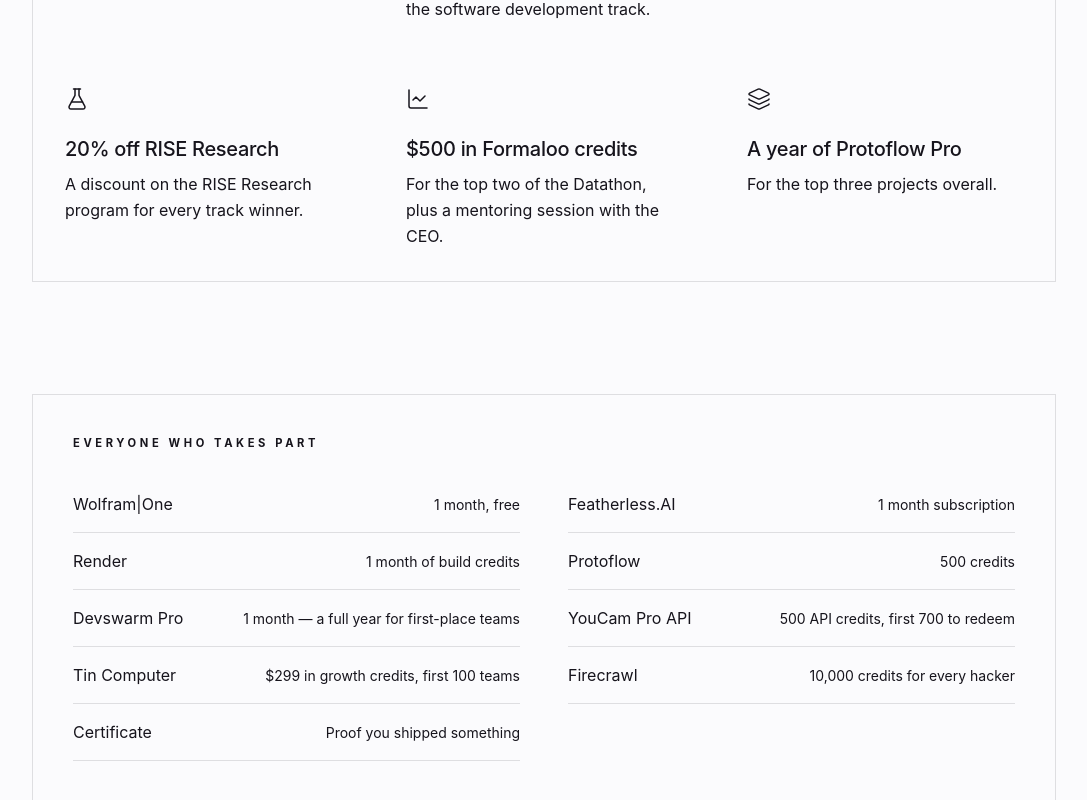
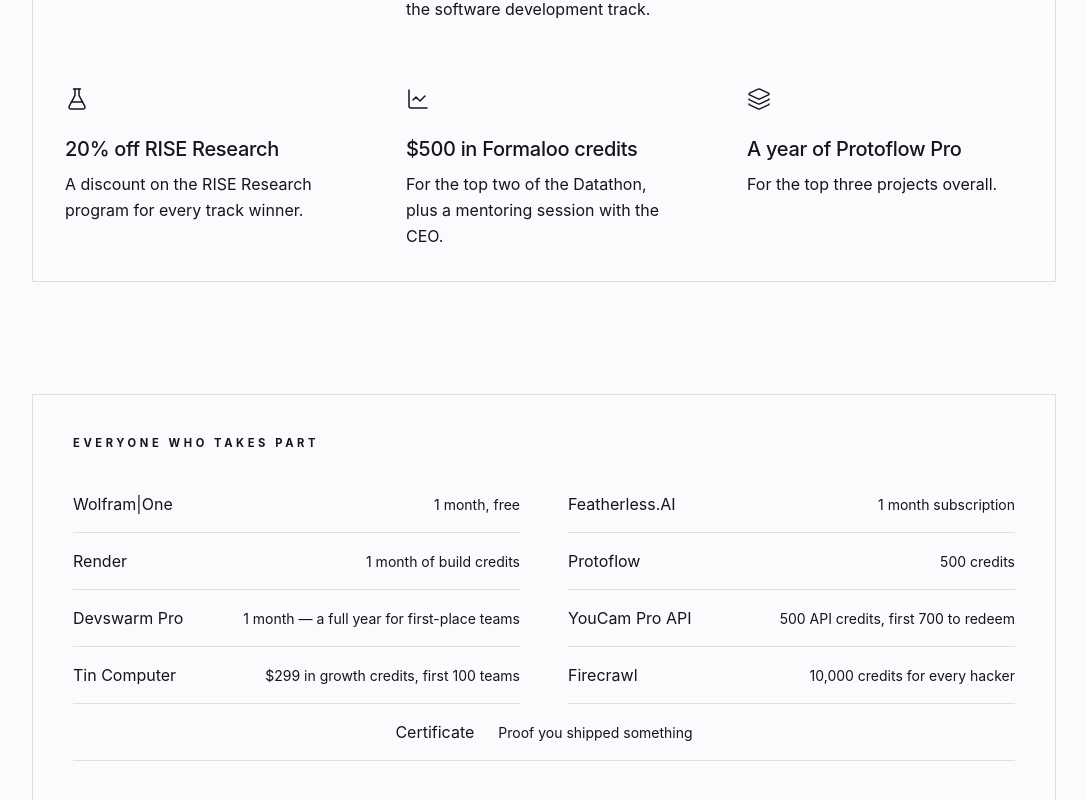
Before and after one commit to project54321/reveriehacks.org, a React (Vite) app in the folder ReverieHacks/: page /prizes in a window 1280 px wide. Shown: the part 951-1751 px from the top of the page, without its empty margins (96-1183 px from the left). Built offline with nearby package versions, Linux system fonts and the light colour scheme.

Commit message:
center certificate field

```diff
--- a/ReverieHacks/src/app/pages/HomePage.tsx
+++ b/ReverieHacks/src/app/pages/HomePage.tsx
@@ -175,15 +175,22 @@
         >
           <p className="eyebrow text-muted-foreground">Everyone who takes part</p>
           <dl className="mt-6 grid gap-x-12 sm:grid-cols-2">
-            {perks.map((perk) => (
+            {perks.map((perk, i) => {
+              const isLastOdd = i === perks.length - 1 && perks.length % 2 === 1;
+              return (
                 <div
                   key={perk.name}
-                className="flex items-baseline justify-between gap-6 border-b border-border py-4"
+                  className={`flex items-baseline gap-6 border-b border-border py-4 ${
+                    isLastOdd
+                      ? 'justify-center text-center sm:col-span-2'
+                      : 'justify-between'
+                  }`}
                 >
                   <dt>{perk.name}</dt>
                   <dd className="text-right text-sm text-muted-foreground">{perk.detail}</dd>
                 </div>
-            ))}
+              );
+            })}
           </dl>
         </motion.div>
       </section>
--- a/ReverieHacks/src/app/pages/PrizesPage.tsx
+++ b/ReverieHacks/src/app/pages/PrizesPage.tsx
@@ -101,15 +101,22 @@
           >
             <p className="eyebrow text-muted-foreground">Everyone who takes part</p>
             <dl className="mt-6 grid gap-x-12 sm:grid-cols-2">
-              {perks.map((perk) => (
+              {perks.map((perk, i) => {
+                const isLastOdd = i === perks.length - 1 && perks.length % 2 === 1;
+                return (
                   <div
                     key={perk.name}
-                  className="flex items-baseline justify-between gap-6 border-b border-border py-4"
+                    className={`flex items-baseline gap-6 border-b border-border py-4 ${
+                      isLastOdd
+                        ? 'justify-center text-center sm:col-span-2'
+                        : 'justify-between'
+                    }`}
                   >
                     <dt>{perk.name}</dt>
                     <dd className="text-right text-sm text-muted-foreground">{perk.detail}</dd>
                   </div>
-              ))}
+                );
+              })}
             </dl>
           </motion.div>
         </section>
```
Lines whose indentation alone changed are shown as unchanged.
